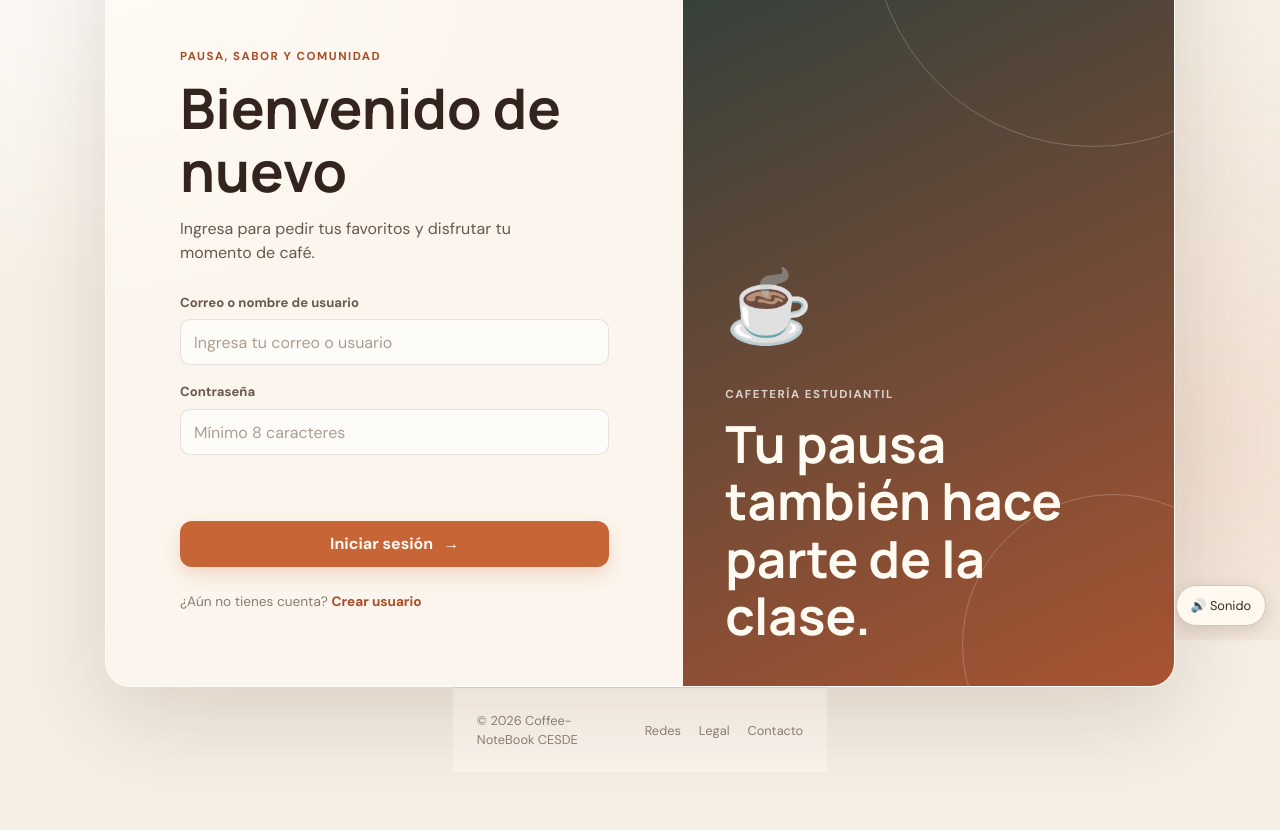
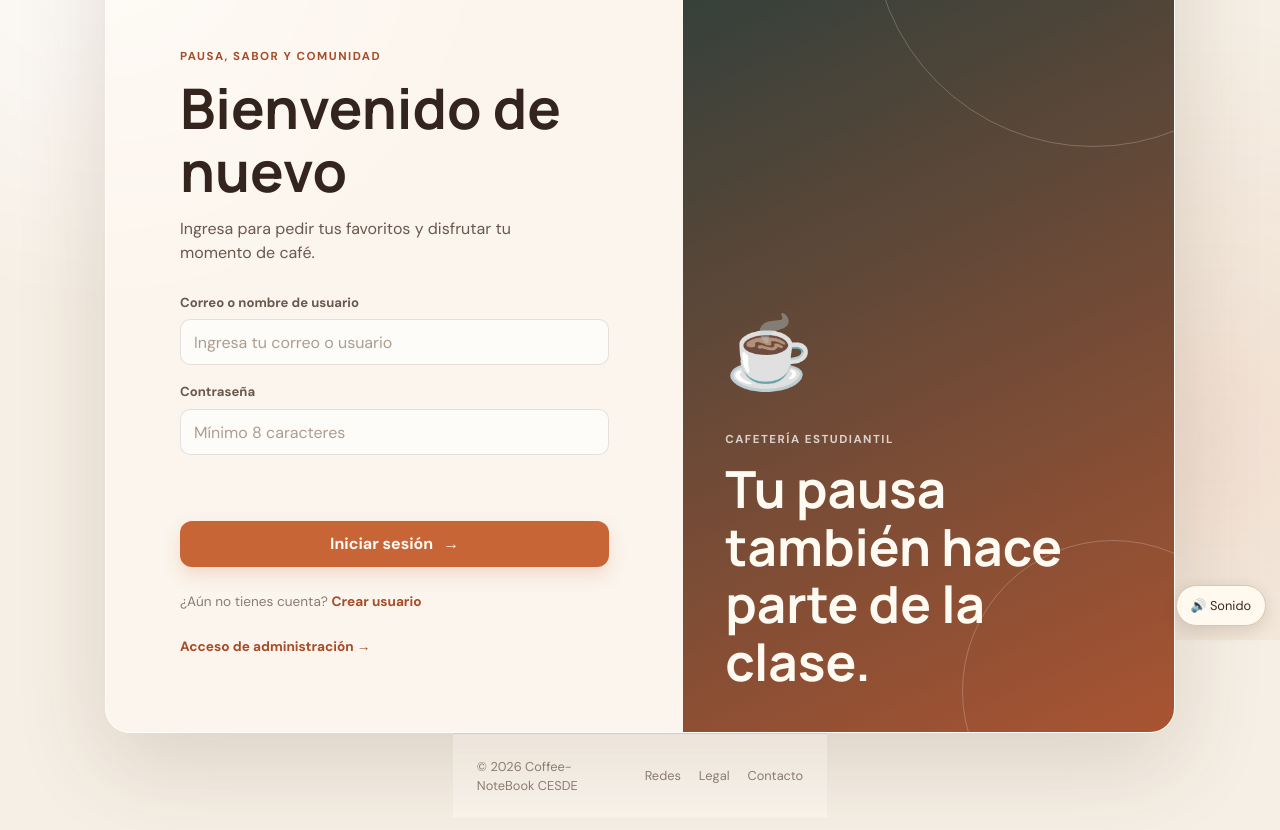
Before and after one commit to Exivius/frontCoffeNoteBookCESDE, a plain HTML site: page index.html in a window 1280 px wide. Shown: the part 160-990 px from the top of the page. Before the commit the page ends 956 px from the top, so only its background shows below. Drawn offline with Linux system fonts and the light colour scheme.

Commit message:
feat(admin): mostrar acceso al panel desde el login

```diff
--- a/index.html
+++ b/index.html
@@ -36,6 +36,7 @@
         <button class="button button--primary button--full" type="submit">Iniciar sesión <span aria-hidden="true">→</span></button>
       </form>
       <p class="auth-switch">¿Aún no tienes cuenta? <a href="registro.html">Crear usuario</a></p>
+      <p class="auth-switch"><a href="admin-login.html">Acceso de administración →</a></p>
     </section>
     <aside class="auth-visual" aria-label="Ambiente de cafetería">
       <div class="visual-stamp">Desde 2026</div>
```
